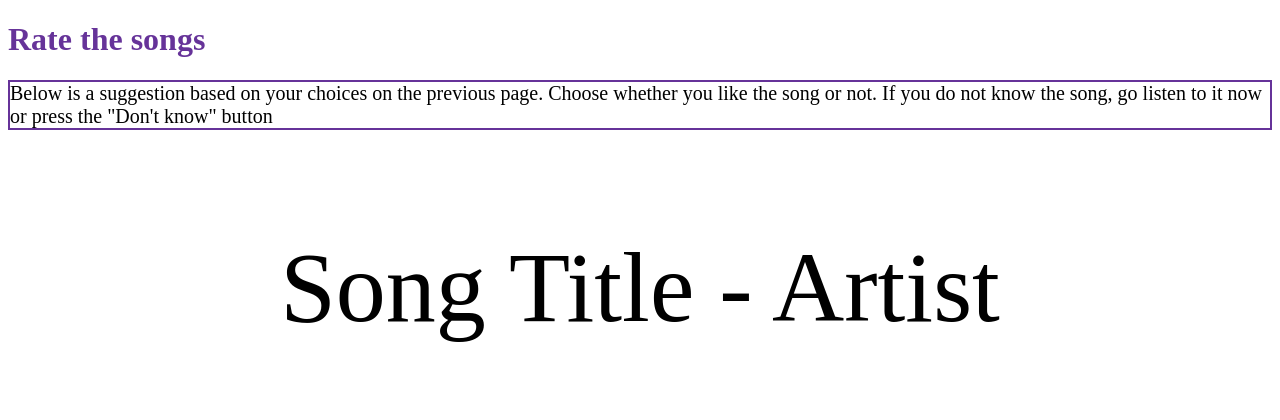
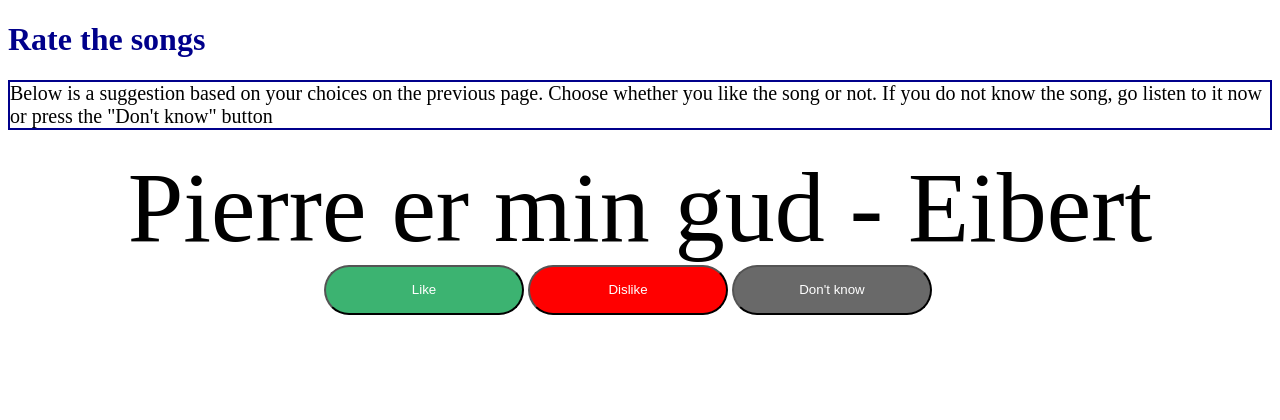
Before and after one commit to DunkyKanstrup/HateOrLikeTest, a Laravel app: page /choose in a window 1280 px wide. Shown: the top 420 px of the page. Run offline with Laravel 9, Linux system fonts and the light colour scheme.

Commit message:
Minor changes

```diff
--- a/public/js/ChoiceSite.js
+++ b/public/js/ChoiceSite.js
@@ -9,6 +9,7 @@
 b2.addEventListener("click",saveDislike);
 b3.addEventListener("click",nextSong);
 
+nextSong();
 function saveLike () {
     console.log(song.innerText + " liked")
     count++;
--- a/public/styles/StyleTheChoice.css
+++ b/public/styles/StyleTheChoice.css
@@ -1,5 +1,5 @@
 h1 {
-    color: rebeccapurple;
+    color: darkblue;
 }
 #song {
     font-size: 100px;
@@ -10,7 +10,7 @@
 }
 
 #exText{
-    border: 2px solid rebeccapurple;
+    border: 2px solid darkblue;
     font-size: 20px;
 }
 button {
--- a/public/styles/StyleTheTest.css
+++ b/public/styles/StyleTheTest.css
@@ -1,3 +1,6 @@
+h1 {
+    color: darkblue;
+}
 body {
     padding: 0px 20px 0px 20px;
 }
--- a/resources/views/TestSite.blade.php
+++ b/resources/views/TestSite.blade.php
@@ -5,7 +5,6 @@
     <meta charset="utf-8">
     <meta name="viewport" content="width=device-width, initial-scale=1">
     <link rel="stylesheet" href="{{ asset('styles/StyleTheTest.css') }}"/>
-
     <script defer src={{asset("js/TestSite.js")}}></script>
 
 </head>
@@ -34,7 +33,7 @@
     </ol>
 </div>
 
-<a href = "{{asset('/choose')}}"><button id="start" type="button" disabled>Start test</button>
+<a href = "{{asset('/choose')}}"><button id="start" type="button" disabled>Next</button>
 
 </body>
 
```
